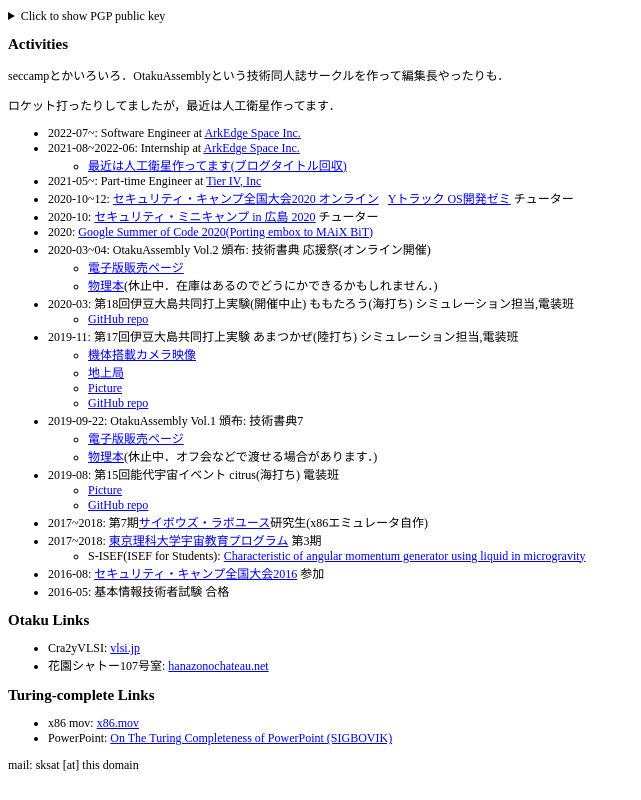
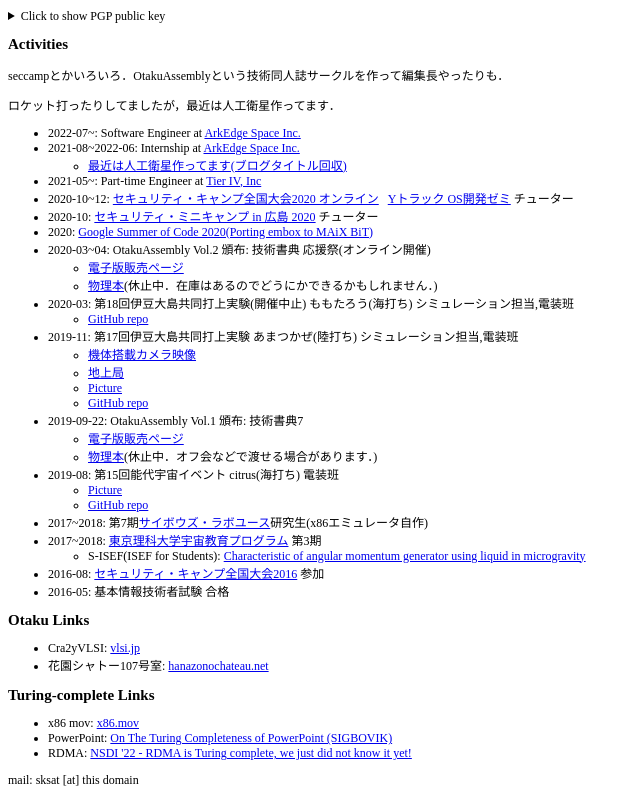
Before and after one commit to sksat/sksat.net, a plain HTML site: page index.html in a window 1280 px wide. Shown: the part 956-1756 px from the top of the page, without its empty margins (0-641 px from the left). Drawn offline with Linux system fonts and the light colour scheme; a web font is replaced by a local one.

Commit message:
RDMA is Turing-complete

```diff
--- a/index.html
+++ b/index.html
@@ -198,6 +198,7 @@
       <ul>
         <li>x86 mov: <a href="https://x86.mov/">x86.mov</a></li>
         <li>PowerPoint: <a href="https://www.youtube.com/watch?v=uNjxe8ShM-8">On The Turing Completeness of PowerPoint (SIGBOVIK)</a></li>
+        <li>RDMA: <a href="https://www.usenix.org/conference/nsdi22/presentation/reda">NSDI '22 - RDMA is Turing complete, we just did not know it yet!</a></li>
       </ul>
     </section>
 
```
